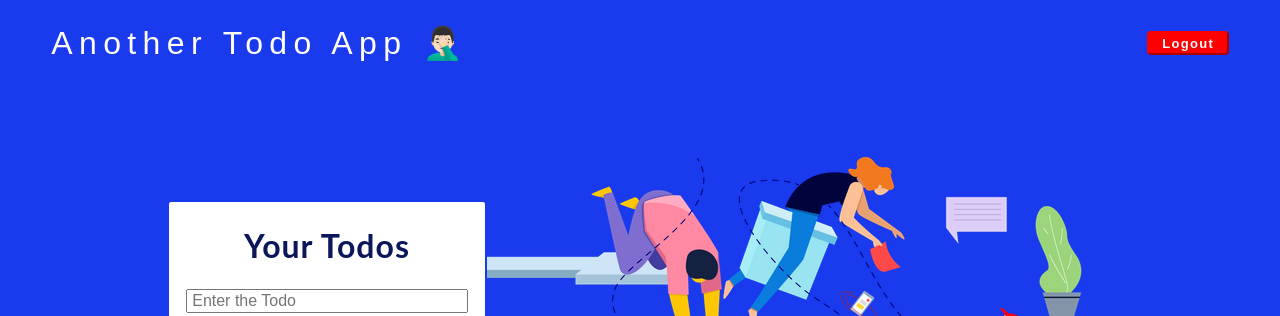
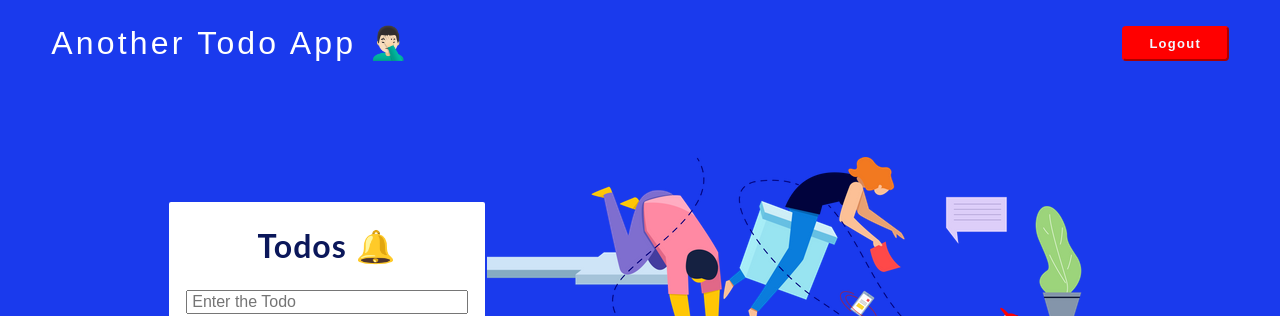
Before and after one commit to AbhinavReddy-Dev/reactapp, a React (Create React App) app: page /todos in a window 1280 px wide. Shown: the top 316 px of the page. Built offline with nearby package versions, Linux system fonts and the light colour scheme; no server answers; sample sign-in values are in the browser's storage.

Commit message:
Auth 99% completed with state management to render respective components

```diff
--- a/src/App.js
+++ b/src/App.js
@@ -1,4 +1,4 @@
-import React from "react";
+import React, { useState } from "react";
 import "./App.css";
 import { NavBar } from "../src/components/NavBar/NavBar";
 import { Todo } from "./components/Todo/Todo";
@@ -6,9 +6,17 @@ import { LoginSignup } from "./components/Login/LoginSignup";
 import todoimg from "../src/components/assets/todoimg.png";
 import { useSelector } from "react-redux";
 import { BrowserRouter, Route, Switch, Redirect } from "react-router-dom";
+import { store } from "../src/index";
 
 function App() {
-  // const loginToken = useSelector((store) => store.login.token);
+  const [loginToken, setLoginToken] = useState(
+    useSelector((store) => store.login.token)
+  );
+  store.subscribe(() => {
+    const token = store.getState().login.token;
+    // setTodos, settodosDone, settodosCurrent staying updated after every store state update
+    setLoginToken(token);
+  });
 
   // console.log("on refresh from app", loginToken);
 
@@ -18,24 +26,16 @@ function App() {
         <BrowserRouter>
           <NavBar />
           <Switch>
-            {!useSelector((store) => store.login.token) && (
-              <Redirect from="/" to="/login" exact></Redirect>
-            )}
-            {useSelector((store) => store.login.token) && (
-              <Redirect from="/" to="/todos" exact></Redirect>
-            )}
-            {useSelector((store) => store.login.token) && (
+            {!loginToken && <Redirect from="/" to="/login" exact></Redirect>}
+            {loginToken && <Redirect from="/" to="/todos" exact></Redirect>}
+            {loginToken && (
               <Redirect from="/login" to="/todos" exact></Redirect>
             )}
-            {!useSelector((store) => store.login.token) && (
+            {!loginToken && (
               <Redirect from="/todos" to="/login" exact></Redirect>
             )}
-            {!useSelector((store) => store.login.token) && (
-              <Route path="/login" component={LoginSignup} />
-            )}
-            {useSelector((store) => store.login.token) && (
-              <Route path="/todos" component={Todo} />
-            )}
+            {!loginToken && <Route path="/login" component={LoginSignup} />}
+            {loginToken && <Route path="/todos" component={Todo} />}
           </Switch>
         </BrowserRouter>
         <img src={todoimg} alt="todoimg"></img>
--- a/src/components/NavBar/NavBar.css
+++ b/src/components/NavBar/NavBar.css
@@ -15,15 +15,14 @@
   font-size: x-larger;
   font-family: Arial, Helvetica, sans-serif, "Times New Roman", Times, serif;
   font-weight: 100;
-  letter-spacing: 0.2em;
+  letter-spacing: 0.1em;
 }
 .nav-bar-button {
   cursor: pointer;
   letter-spacing: 0.1em;
   color: aliceblue;
   font-weight: bold;
-  height: 3vh;
-  padding: 0.1vh 1vw;
+  padding: 1vh 2vw;
   font-size: small;
   background-color: red;
   border-radius: 4px;
--- a/src/components/NavBar/NavBar.js
+++ b/src/components/NavBar/NavBar.js
@@ -5,11 +5,17 @@ import { useSelector } from "react-redux";
 import { client } from "../../index";
 import { useLazyQuery } from "@apollo/react-hooks";
 import { LogoutQuery } from "../../Queries/queries";
+import { store } from "../../index";
 
 export const NavBar = () => {
   const [loginToken, setLoginToken] = useState(
     useSelector((store) => store.login.token)
   );
+  store.subscribe(() => {
+    const token = store.getState().login.token;
+    // setTodos, settodosDone, settodosCurrent staying updated after every store state update
+    setLoginToken(token);
+  });
   console.log(loginToken);
   // useSelector((store) => console.log("from navbar store", store));
   const dispatch = useDispatch();
@@ -49,7 +55,7 @@ export const NavBar = () => {
           🤦🏻‍♂️
         </span>
       </h1>
-      {useSelector((store) => store.login.token) && (
+      {loginToken && (
         <button className="nav-bar-button" onClick={logoutHandle}>
           Logout
         </button>
--- a/src/components/Todo/Todo.js
+++ b/src/components/Todo/Todo.js
@@ -1,6 +1,6 @@
 import React, { useEffect } from "react";
 import "./Todo.css";
-import { useDispatch, useSelector } from "react-redux";
+import { useDispatch } from "react-redux";
 import { AddTodo } from "../AddTodo/AddTodo";
 import { TodoList } from "../TodoList/TodoList";
 import { TodosQuery } from "../../Queries/queries";
@@ -34,9 +34,9 @@ export const Todo = () => {
 
   return (
     <div className="todo">
-      <h1>Your Todos</h1>
+      <h1>Todos 🔔</h1>
       <AddTodo />
-      {/* Below ternary is mandatory to render the data recieved from GraphQL */}
+      {/* Below ternary is mandatory to render the data recieved from GraphQL else it will throw an error while loading the data */}
       {todosData.loading ? <p>Data Loading...</p> : <TodoList />}
     </div>
   );
```
